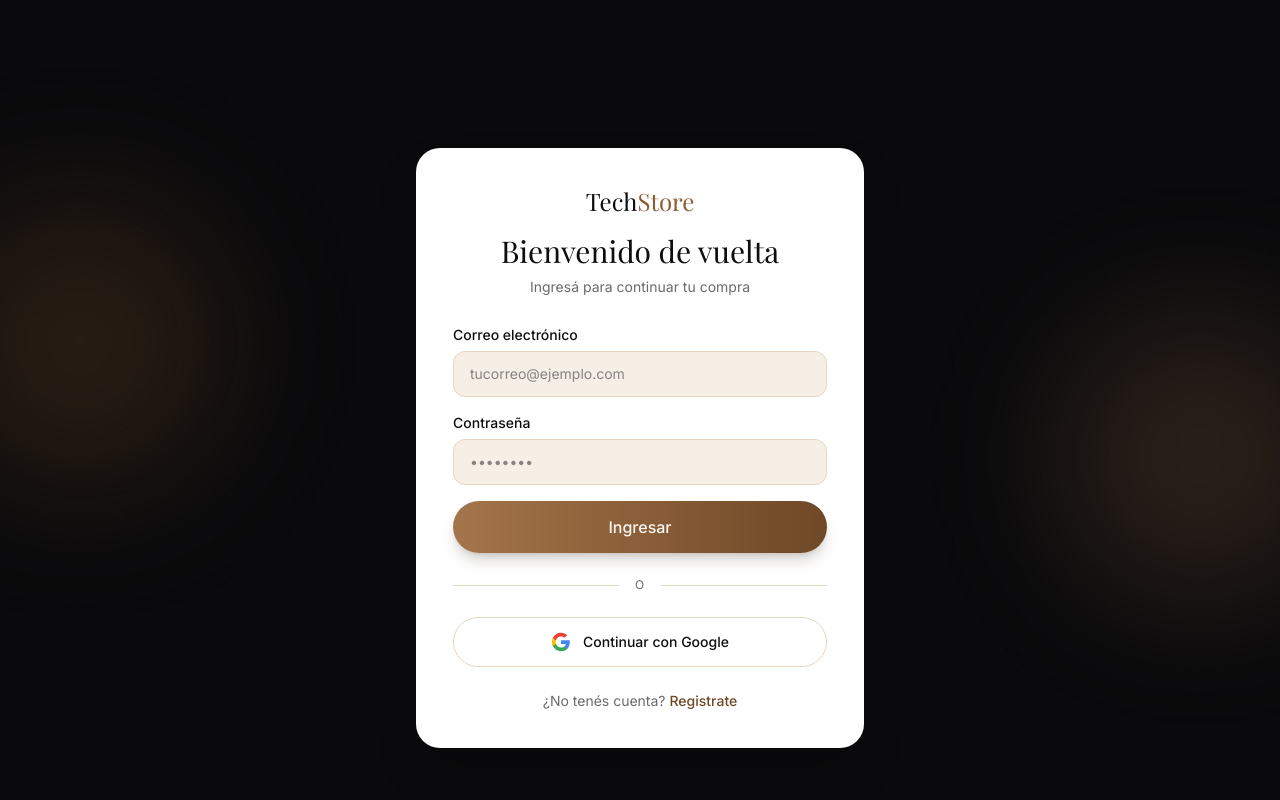
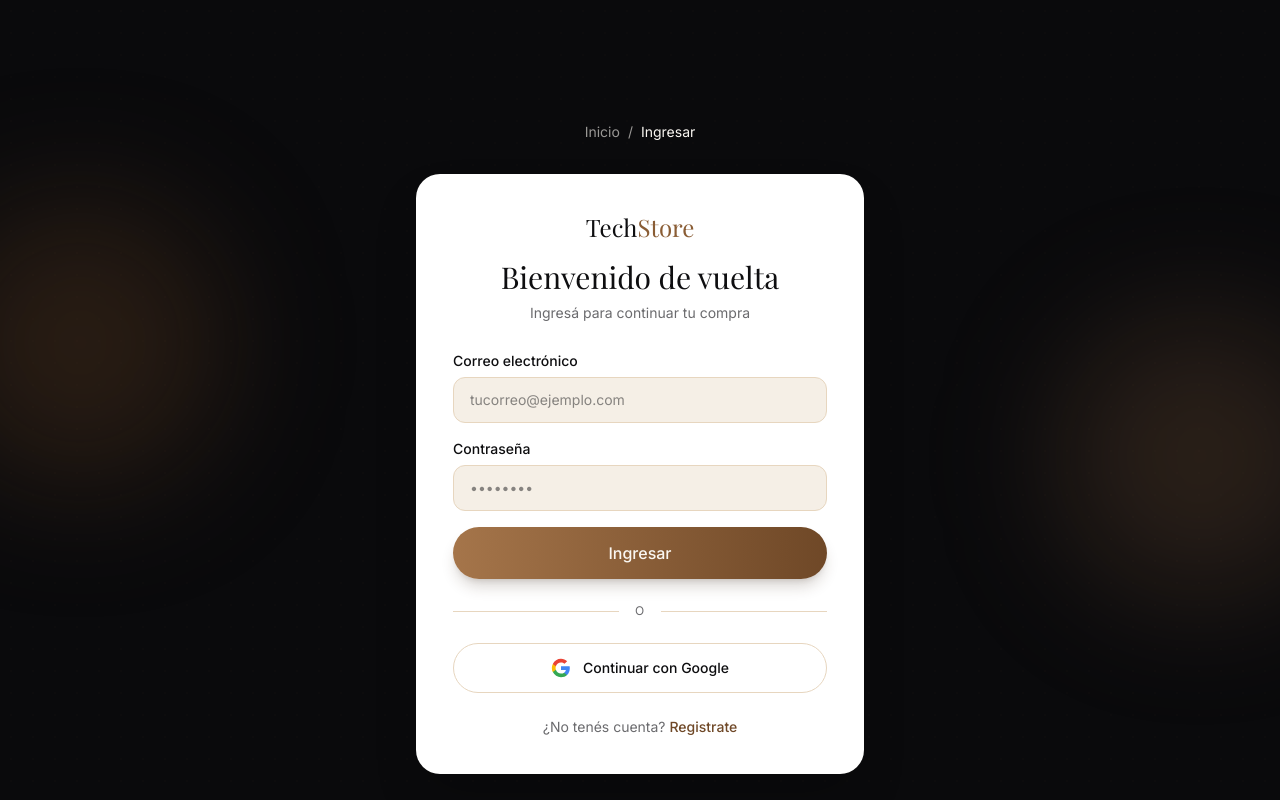
Before and after one commit to samelit-spect/seminario-proyecto, a React (Vite) app in the folder PROYECTO/: page /login in a window 1280 px wide. Built offline with nearby package versions, Linux system fonts and the light colour scheme; no server answers; a web font is replaced by a local one.

Commit message:
breadcrumbs en todas las paginas con componente reutilizable y variante oscura

```diff
--- /dev/null
+++ b/PROYECTO/src/components/ui/Breadcrumb.tsx
@@ -0,0 +1,37 @@
+import { Link } from 'react-router-dom'
+
+interface Crumb {
+  label: string
+  to?: string
+}
+
+interface BreadcrumbProps {
+  items: Crumb[]
+  className?: string
+  /** Variante para fondos oscuros (hero, login) */
+  oscuro?: boolean
+}
+
+export default function Breadcrumb({ items, className = '', oscuro = false }: BreadcrumbProps) {
+  const textoSeco = oscuro ? 'text-chalk/60' : 'text-coal-50'
+  const enlace = oscuro ? 'hover:text-chalk' : 'hover:text-wood-700'
+  const actual = oscuro ? 'text-chalk' : 'text-coal-950'
+
+  return (
+    <nav className={`text-sm ${textoSeco} ${className}`} aria-label="Ruta de navegación">
+      <Link to="/" className={`transition-colors ${enlace}`}>Inicio</Link>
+      {items.map((item, i) => (
+        <span key={i}>
+          <span className="mx-2">/</span>
+          {item.to ? (
+            <Link to={item.to} className={`transition-colors ${enlace}`}>
+              {item.label}
+            </Link>
+          ) : (
+            <span className={actual}>{item.label}</span>
+          )}
+        </span>
+      ))}
+    </nav>
+  )
+}
--- a/PROYECTO/src/pages/Admin.tsx
+++ b/PROYECTO/src/pages/Admin.tsx
@@ -1,6 +1,7 @@
 import { useState } from 'react'
 
 import ProductoForm from '../components/admin/ProductoForm'
+import Breadcrumb from '../components/ui/Breadcrumb'
 import Reveal from '../components/ui/Reveal'
 import {
   actualizarProducto,
@@ -78,6 +79,7 @@
     <div className="min-h-screen bg-cream pt-24">
       <div className="mx-auto max-w-7xl px-6 pb-24">
         {/* Encabezado */}
+        <Breadcrumb items={[{ label: 'Panel admin' }]} className="mb-8" />
         <header className="mb-10">
           <p className="text-sm uppercase tracking-[0.3em] text-wood-600">Panel de administración</p>
           <h1 className="mt-2 font-display text-5xl text-coal-950">TechStore Admin</h1>
--- a/PROYECTO/src/pages/Carrito.tsx
+++ b/PROYECTO/src/pages/Carrito.tsx
@@ -1,5 +1,6 @@
 import { Link } from 'react-router-dom'
 
+import Breadcrumb from '../components/ui/Breadcrumb'
 import Reveal from '../components/ui/Reveal'
 import { useCart } from '../context/CartContext'
 
@@ -37,6 +38,7 @@
   return (
     <div className="bg-cream pt-28">
       <div className="mx-auto max-w-7xl px-6 pb-24">
+        <Breadcrumb items={[{ label: 'Carrito' }]} className="mb-8" />
         <header className="mb-10 flex items-end justify-between">
           <div>
             <p className="text-sm uppercase tracking-[0.3em] text-wood-600">Tu selección</p>
--- a/PROYECTO/src/pages/Catalogo.tsx
+++ b/PROYECTO/src/pages/Catalogo.tsx
@@ -2,6 +2,7 @@
 import { useNavigate, useSearchParams } from 'react-router-dom'
 
 import ProductCard from '../components/products/ProductCard'
+import Breadcrumb from '../components/ui/Breadcrumb'
 import Reveal from '../components/ui/Reveal'
 import { leerProductos } from '../services/productosService'
 
@@ -91,6 +92,8 @@
   return (
     <div className="bg-cream pt-28">
       <div className="mx-auto max-w-7xl px-6">
+        <Breadcrumb items={[{ label: 'Catálogo' }]} className="mb-8" />
+
         <header className="mb-10">
           <p className="text-sm uppercase tracking-[0.3em] text-wood-600">Descubrí</p>
           <h1 className="mt-2 font-display text-5xl text-coal-950">Catálogo</h1>
--- a/PROYECTO/src/pages/Checkout.tsx
+++ b/PROYECTO/src/pages/Checkout.tsx
@@ -2,6 +2,7 @@
 import { Link } from 'react-router-dom'
 
 import { useCart } from '../context/CartContext'
+import Breadcrumb from '../components/ui/Breadcrumb'
 import Reveal from '../components/ui/Reveal'
 import { guardarPedido } from '../services/pedidosService'
 
@@ -110,6 +111,7 @@
   return (
     <div className="bg-cream pt-28">
       <div className="mx-auto max-w-7xl px-6 pb-24">
+        <Breadcrumb items={[{ label: 'Carrito', to: '/carrito' }, { label: 'Checkout' }]} className="mb-8" />
         <header className="mb-10">
           <p className="text-sm uppercase tracking-[0.3em] text-wood-600">Último paso</p>
           <h1 className="mt-2 font-display text-5xl text-coal-950">Checkout</h1>
--- a/PROYECTO/src/pages/Login.tsx
+++ b/PROYECTO/src/pages/Login.tsx
@@ -1,6 +1,7 @@
 import { useState } from 'react'
 import { Link, useNavigate } from 'react-router-dom'
 
+import Breadcrumb from '../components/ui/Breadcrumb'
 import { useAuth } from '../context/AuthContext'
 
 export default function Login() {
@@ -45,6 +46,7 @@
       <div className="absolute -right-16 bottom-1/4 h-72 w-72 rounded-full bg-wood-500/20 blur-3xl" />
 
       <div className="relative z-10 w-full max-w-md">
+        <Breadcrumb oscuro items={[{ label: 'Ingresar' }]} className="mb-8 text-center" />
         <div className="animate-zoom-in rounded-3xl border border-cream/10 bg-white p-9 shadow-2xl">
           <div className="mb-7 text-center">
             <Link
--- a/PROYECTO/src/pages/MisPedidos.tsx
+++ b/PROYECTO/src/pages/MisPedidos.tsx
@@ -1,5 +1,6 @@
 import { Link } from 'react-router-dom'
 
+import Breadcrumb from '../components/ui/Breadcrumb'
 import Reveal from '../components/ui/Reveal'
 import { usePedidos } from '../services/pedidosService'
 import type { EstadoPedido } from '../types'
@@ -27,6 +28,7 @@
   return (
     <div className="bg-cream pt-28">
       <div className="mx-auto max-w-5xl px-6 pb-24">
+        <Breadcrumb items={[{ label: 'Mis pedidos' }]} className="mb-8" />
         <header className="mb-10">
           <p className="text-sm uppercase tracking-[0.3em] text-wood-600">Historial</p>
           <h1 className="mt-2 font-display text-5xl text-coal-950">Mis pedidos</h1>
--- a/PROYECTO/src/pages/Nosotros.tsx
+++ b/PROYECTO/src/pages/Nosotros.tsx
@@ -2,6 +2,7 @@
 
 import Reveal from '../components/ui/Reveal'
 import Parallax from '../components/ui/Parallax'
+import Breadcrumb from '../components/ui/Breadcrumb'
 
 export default function Nosotros() {
   const valores = [
@@ -17,6 +18,7 @@
         <div className="absolute inset-0 bg-grain opacity-40" />
         <div className="absolute right-0 top-0 h-80 w-80 animate-float rounded-full bg-wood-700/30 blur-3xl" />
         <div className="relative z-10 mx-auto max-w-7xl px-6">
+          <Breadcrumb oscuro items={[{ label: 'Nosotros' }]} className="mb-10" />
           <p className="animate-fade-up text-sm uppercase tracking-[0.35em] text-wood-300">Nuestra historia</p>
           <h1 className="mt-4 max-w-3xl animate-fade-up font-display text-5xl leading-tight md:text-6xl" style={{ animationDelay: '120ms' }}>
             Tecnología con <span className="text-gradient italic">alma</span> y diseño
--- a/PROYECTO/src/pages/Registro.tsx
+++ b/PROYECTO/src/pages/Registro.tsx
@@ -1,6 +1,7 @@
 import { useState } from 'react'
 import { Link, useNavigate } from 'react-router-dom'
 
+import Breadcrumb from '../components/ui/Breadcrumb'
 import { useAuth } from '../context/AuthContext'
 
 export default function Registro() {
@@ -44,6 +45,7 @@
       <div className="absolute -right-16 bottom-1/4 h-72 w-72 rounded-full bg-wood-500/20 blur-3xl" />
 
       <div className="relative z-10 w-full max-w-md">
+        <Breadcrumb oscuro items={[{ label: 'Registrarse' }]} className="mb-8 text-center" />
         <div className="animate-zoom-in rounded-3xl border border-cream/10 bg-white p-9 shadow-2xl">
           <div className="mb-7 text-center">
             <Link to="/" className="font-display text-2xl text-coal-950">
```
Also changed, not shown: PROYECTO/src/pages/ProductoDetalle.tsx (+8 -7 lines), 1 other file (tests, documents, lock files or other folders).
